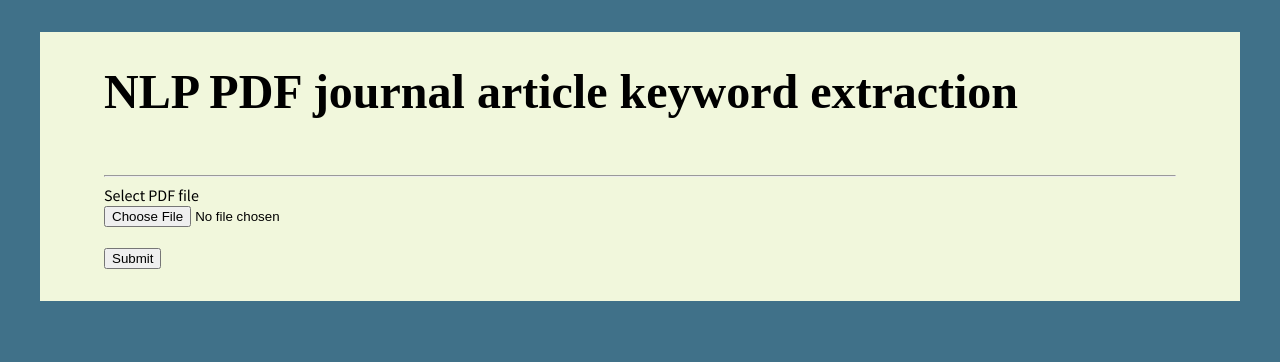
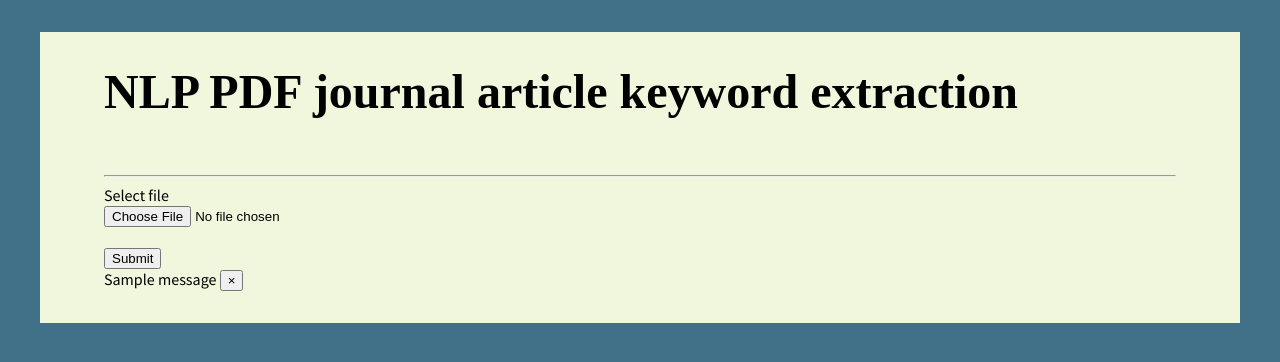
Before and after one commit to sktrinh12/nlpPDF_app, a Flask app: page / in a window 1280 px wide. Shown: the top 362 px of the page. Run offline with Flask 2, Linux system fonts and the light colour scheme; one stand-in notice (Sample message) is shown; parts of the project's set-up code (start-up, migrations or seed data) failed here and were passed over; some libraries are stand-ins or nearby versions; some web fonts are replaced.

Commit message:
type: feat-added js button click function
Added simple javascript function to close the flash message after
pressing the X button. Jinja2 code was added for rendering the flash
message

```diff
--- a/templates/index.html
+++ b/templates/index.html
@@ -1,6 +1,7 @@
 {% extends 'base.html' %}
 
 {% block body %}
+
 
 <div class="container">
   <div class="row">
@@ -11,17 +12,42 @@
 
         <form action="/upload-pdf" method="POST" enctype="multipart/form-data">
           <div class="form-group">
-            <label>Select PDF file</label>
+            <label>Select file</label>
             <div class="custom-file">
-              <input oninput="filesize(this);" type="file" class="custom-file-input" name="pdf_up" id="pdf_up">
+              <input type="file" class="custom-file-input" name="pdf_up" id="pdf_up">
             </div>
           </div>
           <br>
           <button type="submit" class="btn btn-primary">Submit</button>
 
       </form>
+
+      <div class="row" id="flash-msg">
+      {% with errors = get_flashed_messages(category_filter=["warning"]) %}
+          {% if errors %}
+              {%- for message in errors %}
+                <div class="alert alert-{{ category }} alert-dismissible fade show" role="alert">
+                      <span>{{ message }}</span>
+                      <button onclick="close_btn()" type="button" class="close" data-dismiss="alert" aria-label="Close">
+                          <span aria-hidden="true">&times;</span>
+                      </button>
+                  </div>
+              {% endfor -%}
+          {% endif %}
+      {% endwith %}
+      </div>
+
     </div>
   </div>
 </div>
 
 {% endblock %}
+
+
+{% block script %}
+<script>
+  function close_btn(){
+    $('#flash-msg').html("");
+  };
+</script>
+{% endblock %}
```
